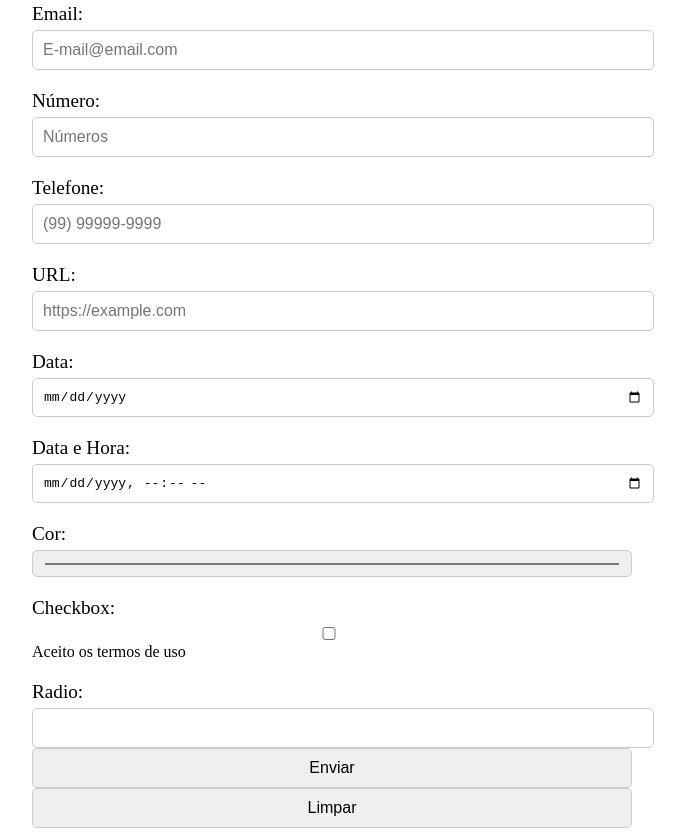
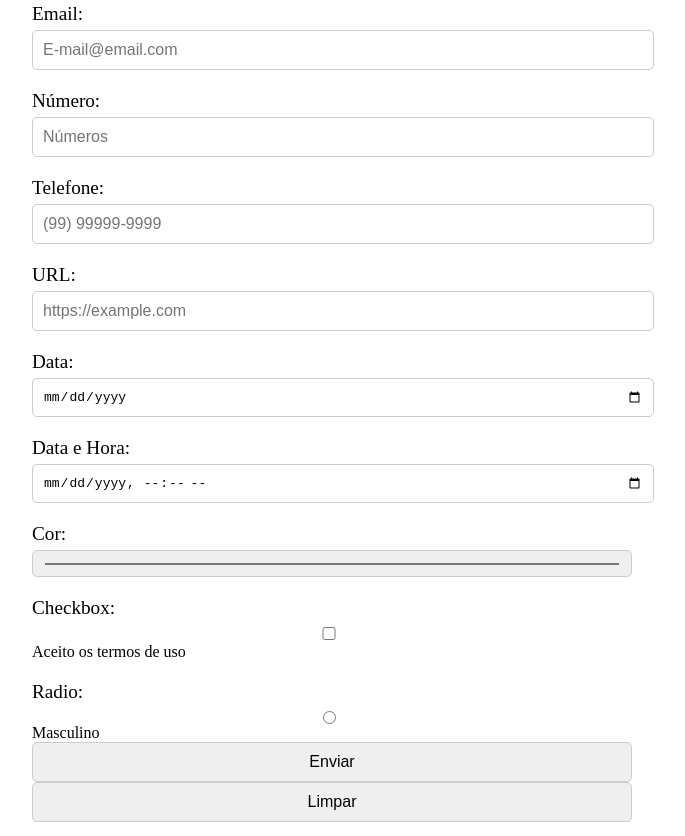
Before and after one commit to vittigabr/HTML-CSS-JavaScript, a plain HTML site: page Inputs/inputs.html in a window 1280 px wide. Shown: the part 271-1107 px from the top of the page, without its empty margins (308-993 px from the left). Drawn offline with Linux system fonts and the light colour scheme.

Commit message:
mudança no exemplo de inputs

```diff
--- a/Inputs/inputs.html
+++ b/Inputs/inputs.html
@@ -40,7 +40,7 @@
         <input type="checkbox">Aceito os termos de uso
 
         <label for="">Radio:</label>
-        <input type="">
+        <input type="radio"> Masculino
 
         <div class="botoes">
             <input type="submit" value="Enviar">
```
